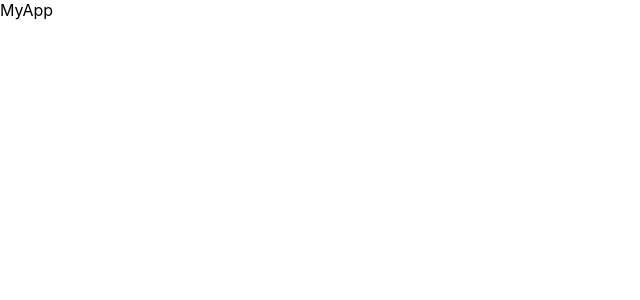
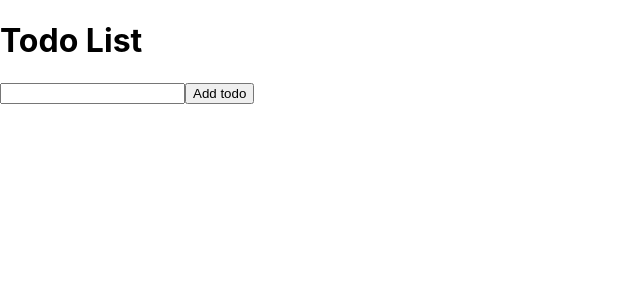
Before and after one commit to astatsuya/reacttodo, a React (Create React App) app: page / in a window 1280 px wide. Shown: the top 300 px of the page, without its empty margins (0-640 px from the left). Built offline with nearby package versions, Linux system fonts and the light colour scheme; the HTML template or start-up script is replaced by a standard one.

Commit message:
add submit function

```diff
--- a/package.json
+++ b/package.json
@@ -34,6 +34,7 @@
     "eslint-plugin-import": "^2.14.0",
     "eslint-plugin-jsx-a11y": "^6.1.2",
     "eslint-plugin-react": "^7.11.1",
+    "prop-types": "^15.6.2",
     "react-test-renderer": "^16.5.2",
     "selenium-standalone": "^6.15.3",
     "wdio-dot-reporter": "0.0.10",
--- a/src/App.js
+++ b/src/App.js
@@ -1,8 +1,12 @@
 import React from 'react';
 import './App.css';
+import AddTodo from './components/addTodo';
 
 const App = () => (
-  <div>MyApp</div>
+  <div>
+    <h1>Todo List</h1>
+    <AddTodo />
+  </div>
 );
 
 export default App;
--- a/src/components/addTodo/index.js
+++ b/src/components/addTodo/index.js
@@ -1,7 +1,37 @@
 import React from 'react';
+import PropTypes from 'prop-types';
 
-const AddTodo = () => (
-  <div />
-);
+const AddTodo = ({ submitTodo }) => {
+  let input;
+
+  return (
+    <div>
+      <form
+        onSubmit={(event) => {
+          event.preventDefault();
+          submitTodo(input.value);
+          input.value = '';
+        }}
+      >
+
+        <input
+          className="todo-input"
+          ref={(element) => {
+            input = element;
+          }}
+        />
+
+        <button type="submit" className="todo-submit">
+          Add todo
+        </button>
+      </form>
+    </div>
+  );
+};
+
+AddTodo.propTypes = {
+  submitTodo: PropTypes.func.isRequired,
+};
+
 
 export default AddTodo;
```
Also changed, not shown: src/components/addTodo/test.js (+23 -2 lines), errorShots/ERROR_chrome_2018-10-21T15-48-21.796Z.png (added), errorShots/ERROR_chrome_2018-10-21T15-53-45.143Z.png (added).
